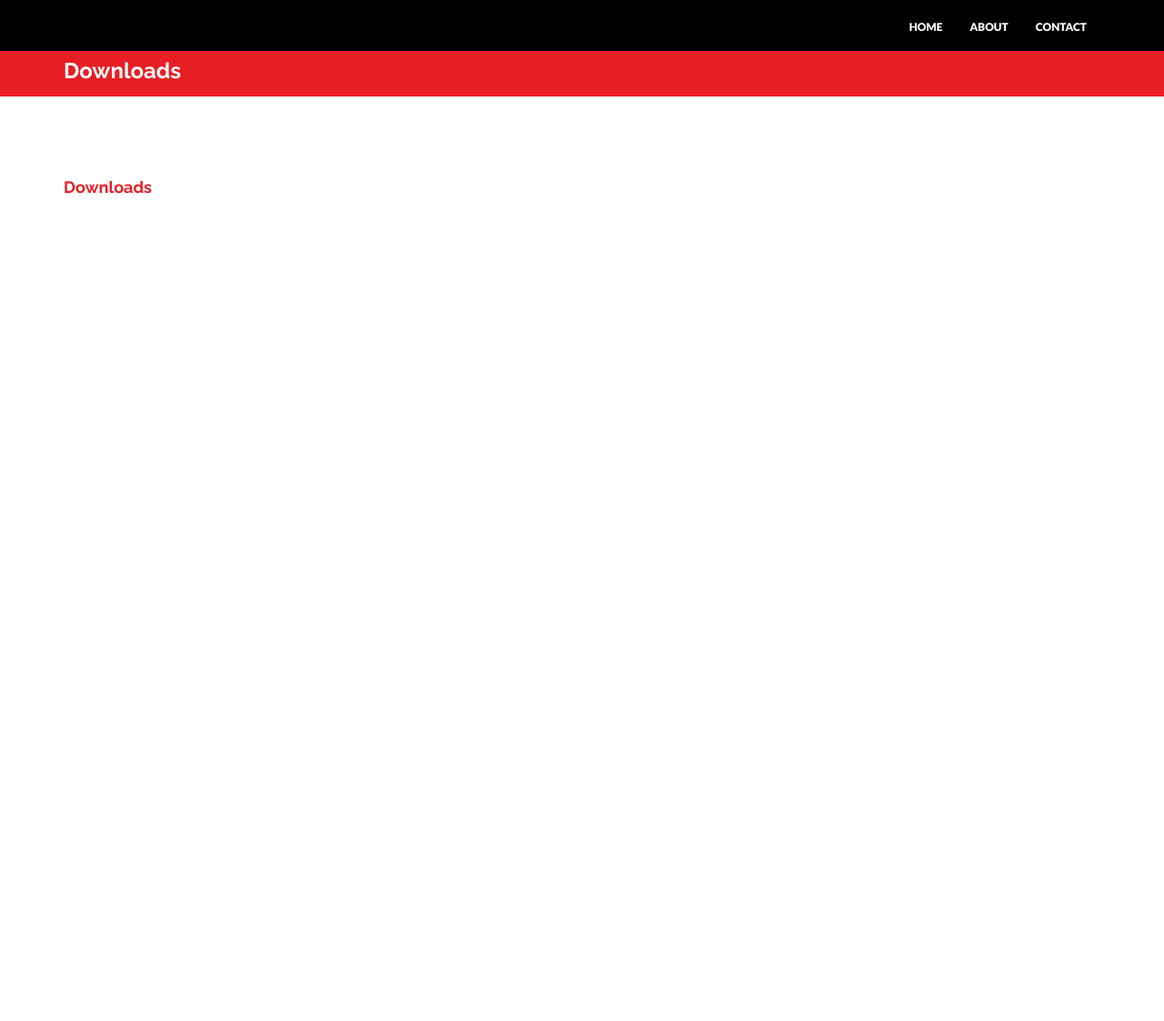
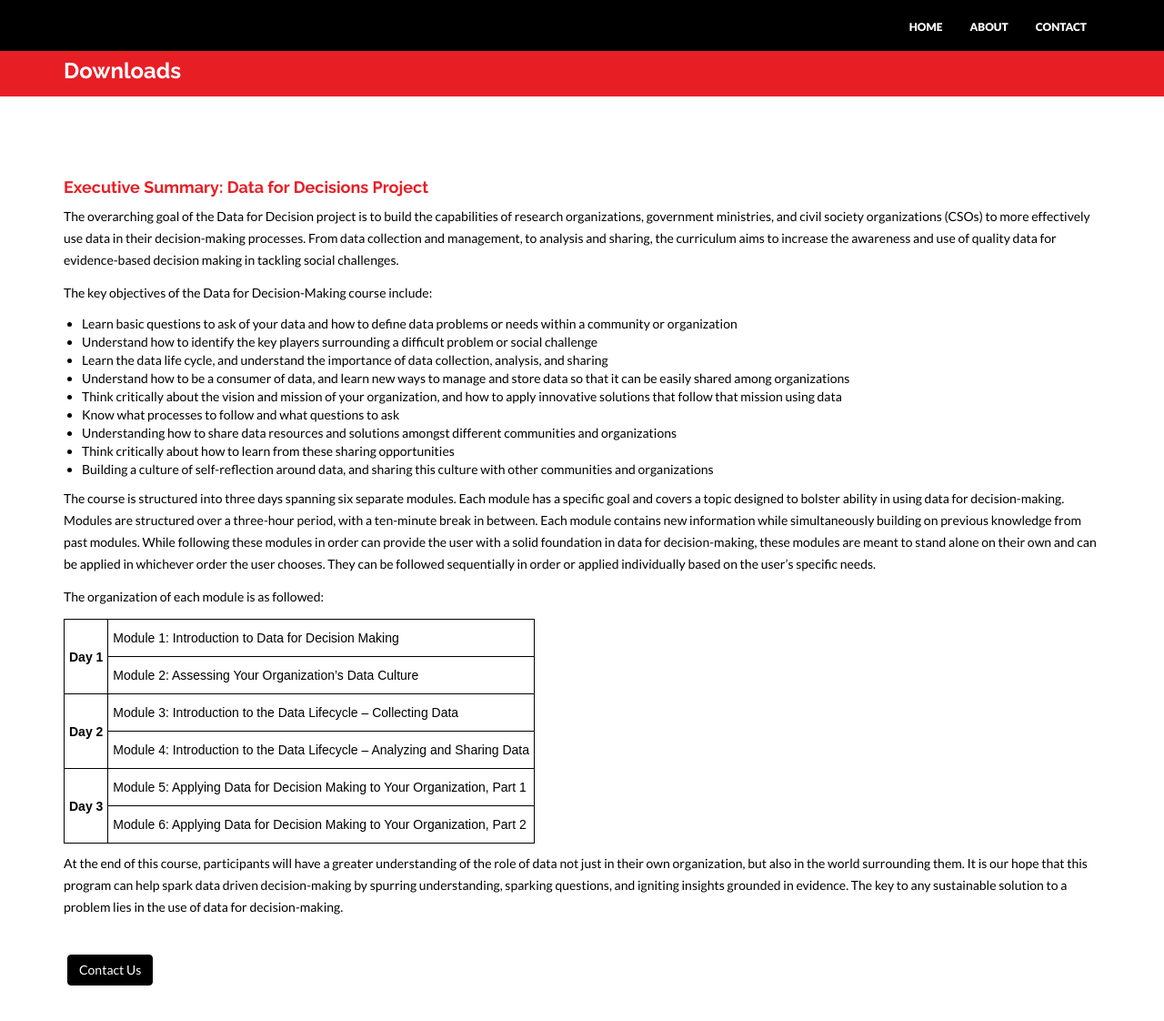
Before and after one commit to tascha/D4DM, a Jekyll site: the page built from downloads.html, in a window 1280 px wide and 1179 px high. Shown: the top 1122 px of the window at 91% size. Built offline with Jekyll 4.4.1, drawn with Linux system fonts in a browser that asks for light colours; nearby versions of some CDN libraries.

Commit message:
testing downloads page

```diff
--- a/downloads.html
+++ b/downloads.html
@@ -4,11 +4,73 @@ title: Downloads
 permalink: /downloads/
 ---
 
+<!--
 <div class="container mtb">
     <div class="row">
         <div class="col-lg-12">
             <h4>Downloads</h4>
             <p>
         </div>
+    </div>
+</div>
+
+-->
+
+
+<div class="container mtb">
+    <div class="row">
+        <div class="col-lg-12">
+            <h4>Executive Summary: Data for Decisions Project </h4>
+            <p>The overarching goal of the Data for Decision project is to build the capabilities of research organizations, government ministries, and civil society organizations (CSOs) to more effectively use data in their decision-making processes. From data collection and management, to analysis and sharing, the curriculum aims to increase the awareness and use of quality data for evidence-based decision making in tackling social challenges.</p>
+
+            <p>The key objectives of the Data for Decision-Making course include:<p>
+            <ul>
+                <li>Learn basic questions to ask of your data and how to define data problems or needs within a community or organization</li>
+                <li>Understand how to identify the key players surrounding a difficult problem or social challenge</li>
+                <li>Learn the data life cycle, and understand the importance of data collection, analysis, and sharing</li>
+                <li>Understand how to be a consumer of data, and learn new ways to manage and store data so that it can be easily shared among organizations</li>
+                <li>Think critically about the vision and mission of your organization, and how to apply innovative solutions that follow that mission using data</li>
+                <li>Know what processes to follow and what questions to ask</li>
+                <li>Understanding how to share data resources and solutions amongst different communities and organizations</li>
+                <li>Think critically about how to learn from these sharing opportunities</li>
+                <li>Building a culture of self-reflection around data, and sharing this culture with other communities and organizations</li>
+            </ul>
+            <p>The course is structured into three days spanning six separate modules. Each module has a specific goal and covers a topic designed to bolster ability in using data for decision-making. Modules are structured over a three-hour period, with a ten-minute break in between. Each module contains new information while simultaneously building on previous knowledge from past modules. While following these modules in order can provide the user with a solid foundation in data for decision-making, these modules are meant to stand alone on their own and can be applied in whichever order the user chooses. They can be followed sequentially in order or applied individually based on the user’s specific needs.</p>
+
+            <p>The organization of each module is as followed:<p>
+            <style type="text/css">
+.tg  {border-collapse:collapse;border-spacing:0;}
+.tg td{font-family:Arial, sans-serif;font-size:14px;padding:10px 5px;border-style:solid;border-width:1px;overflow:hidden;word-break:normal;border-color:black;}
+.tg th{font-family:Arial, sans-serif;font-size:14px;font-weight:normal;padding:10px 5px;border-style:solid;border-width:1px;overflow:hidden;word-break:normal;border-color:black;}
+.tg .tg-h31u{font-family:Arial, Helvetica, sans-serif !important;;vertical-align:top}
+.tg .tg-uce2{font-weight:bold;font-family:Arial, Helvetica, sans-serif !important;}
+</style>
+<table class="tg">
+  <tr>
+    <th class="tg-uce2" rowspan="2">Day 1</th>
+    <th class="tg-h31u">Module 1: Introduction to Data for Decision Making</th>
+  </tr>
+  <tr>
+    <td class="tg-h31u">Module 2: Assessing Your Organization’s Data Culture</td>
+  </tr>
+  <tr>
+    <td class="tg-uce2" rowspan="2">Day 2</td>
+    <td class="tg-h31u">Module 3: Introduction to the Data Lifecycle – Collecting Data</td>
+  </tr>
+  <tr>
+    <td class="tg-h31u">Module 4: Introduction to the Data Lifecycle – Analyzing and Sharing Data</td>
+  </tr>
+  <tr>
+    <td class="tg-uce2" rowspan="2">Day 3</td>
+    <td class="tg-h31u">Module 5: Applying Data for Decision Making to Your Organization, Part 1</td>
+  </tr>
+  <tr>
+    <td class="tg-h31u">Module 6: Applying Data for Decision Making to Your Organization, Part 2</td>
+  </tr>
+</table>
+
+            <p>At the end of this course, participants will have a greater understanding of the role of data not just in their own organization, but also in the world surrounding them. It is our hope that this program can help spark data driven decision-making by spurring understanding, sparking questions, and igniting insights grounded in evidence. The key to any sustainable solution to a problem lies in the use of data for decision-making.</p>
+            <p><br/><a href="mailto:taschaw@uw.edu" class="btn btn-theme">Contact Us</a></p>
+        </div>
     </div><! --/row -->
 </div><! --/container -->
```
